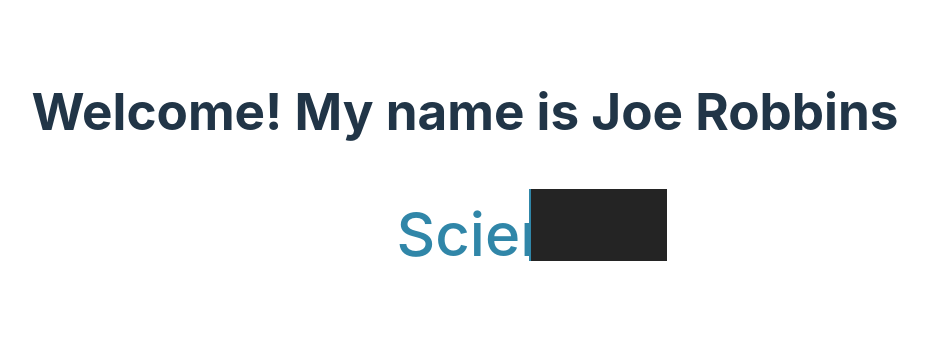
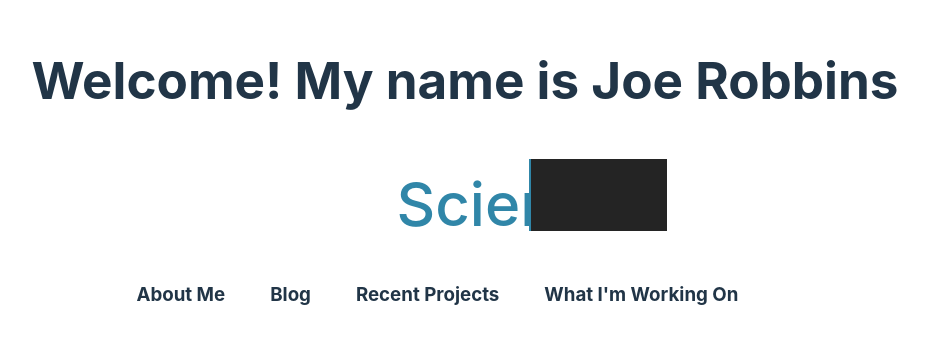
Before and after one commit to Jrobbins973/Personal-Website, a React (Vite) app in the folder Joe-Robbins-Personal-Website/: page / in a window 1280 px wide. Shown: the part 228-572 px from the top of the page, without its empty margins (175-1103 px from the left). Built offline with nearby package versions, Linux system fonts and the light colour scheme.

Commit message:
added underline animation to nav links - they aren't connected yet

```diff
--- a/Joe-Robbins-Personal-Website/src/App.jsx
+++ b/Joe-Robbins-Personal-Website/src/App.jsx
@@ -17,8 +17,26 @@ function App() {
       <li><span>Dog Lover</span></li>
     </ul>
   </div>
+  <div className='nav-links'>
+      <div >
+        <h3 className='link'>About Me</h3>
+      </div>
+      <div >
+        <h3 className='link2'>Blog</h3>
+      </div>
+      <div >
+        <h3 className='link3'>Recent Projects</h3>
+      </div>
+      <div >
+        <h3 className='link4'>What I'm Working On</h3>
+      </div>
+    </div>
   </div>
   )
 }
 
 export default App
+
+{/* <h3>Blog</h3>
+<h3>Recent Projects</h3>
+<h3>What I'm working on</h3> */}
--- a/Joe-Robbins-Personal-Website/src/index.css
+++ b/Joe-Robbins-Personal-Website/src/index.css
@@ -126,3 +126,106 @@ button:focus-visible {
     left: 0;
   }
 }
+
+.nav-links {
+  display: flex;
+  position: relative;
+  left: 60px;
+}
+
+.nav-links h3 {
+  margin-left: 45px;
+}
+
+.link:after {
+  content: '';
+  position: absolute;
+  width: 120px;
+  transform: scaleX(0);
+  height: 2px;
+  bottom: 15px;
+  left: 30px;
+  background-color: #0087ca;
+  transform-origin: bottom right;
+  transition: transform 0.25s ease-out;
+}
+
+.link:hover {
+  cursor: pointer;
+  color: #3086a8;
+}
+
+.link:hover:after {
+  transform: scaleX(1);
+  transform-origin: bottom left;
+}
+
+
+.link2:after {
+  content: '';
+  position: absolute;
+  width: 80px;
+  transform: scaleX(0);
+  height: 2px;
+  bottom: 15px;
+  left: 158px;
+  background-color: #0087ca;
+  transform-origin: bottom right;
+  transition: transform 0.25s ease-out;
+}
+
+.link2:hover {
+  cursor: pointer;
+  color: #3086a8;
+}
+
+.link2:hover:after {
+  transform: scaleX(1);
+  transform-origin: bottom left;
+}
+
+.link3:after {
+  content: '';
+  position: absolute;
+  width: 150px;
+  transform: scaleX(0);
+  height: 2px;
+  bottom: 15px;
+  left: 258px;
+  background-color: #0087ca;
+  transform-origin: bottom right;
+  transition: transform 0.25s ease-out;
+}
+
+.link3:hover {
+  cursor: pointer;
+  color: #3086a8;
+}
+
+.link3:hover:after {
+  transform: scaleX(1);
+  transform-origin: bottom left;
+}
+
+.link4:after {
+  content: '';
+  position: absolute;
+  width: 210px;
+  transform: scaleX(0);
+  height: 2px;
+  bottom: 15px;
+  left: 438px;
+  background-color: #0087ca;
+  transform-origin: bottom right;
+  transition: transform 0.25s ease-out;
+}
+
+.link4:hover {
+  cursor: pointer;
+  color: #3086a8;
+}
+
+.link4:hover:after {
+  transform: scaleX(1);
+  transform-origin: bottom left;
+}
```
